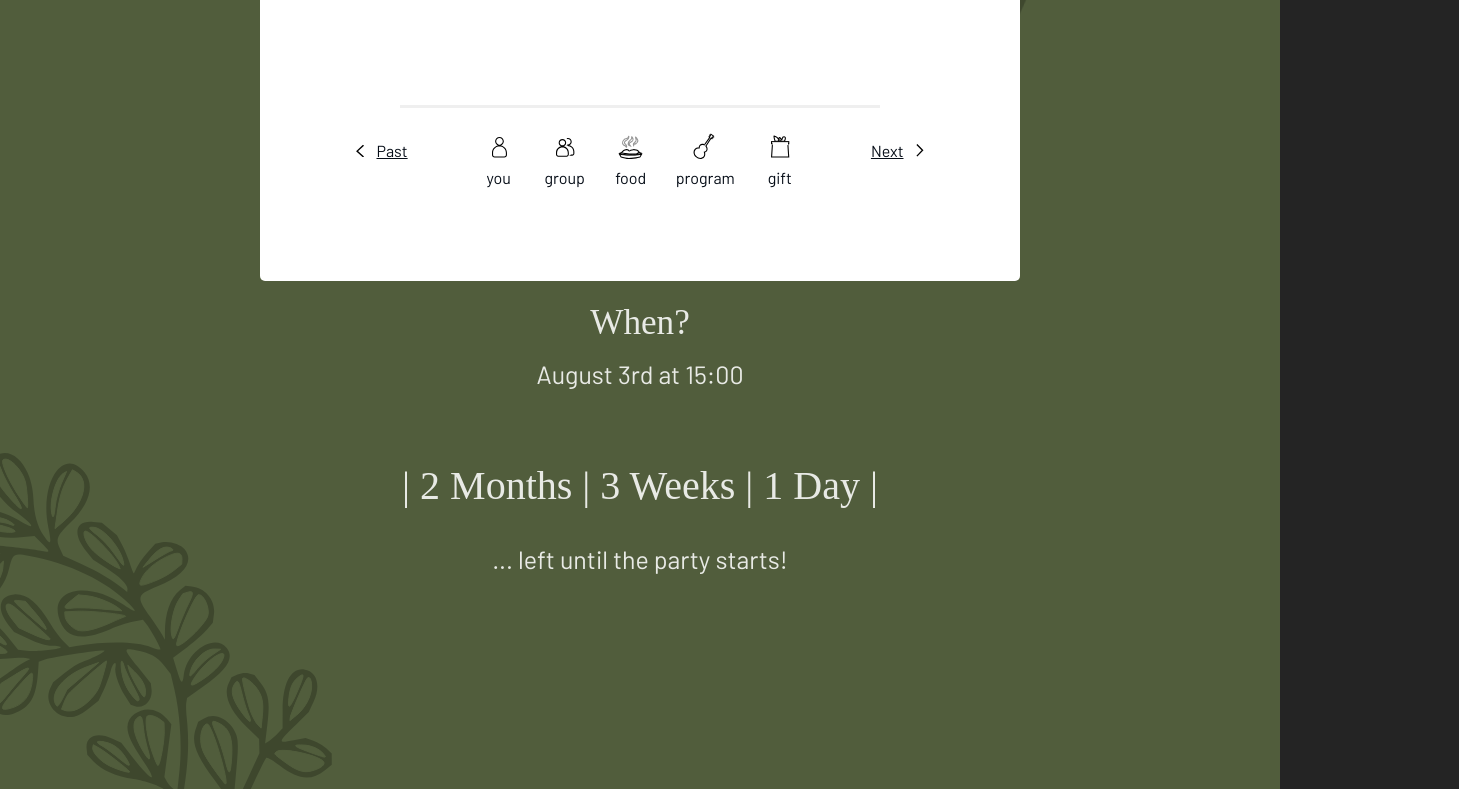
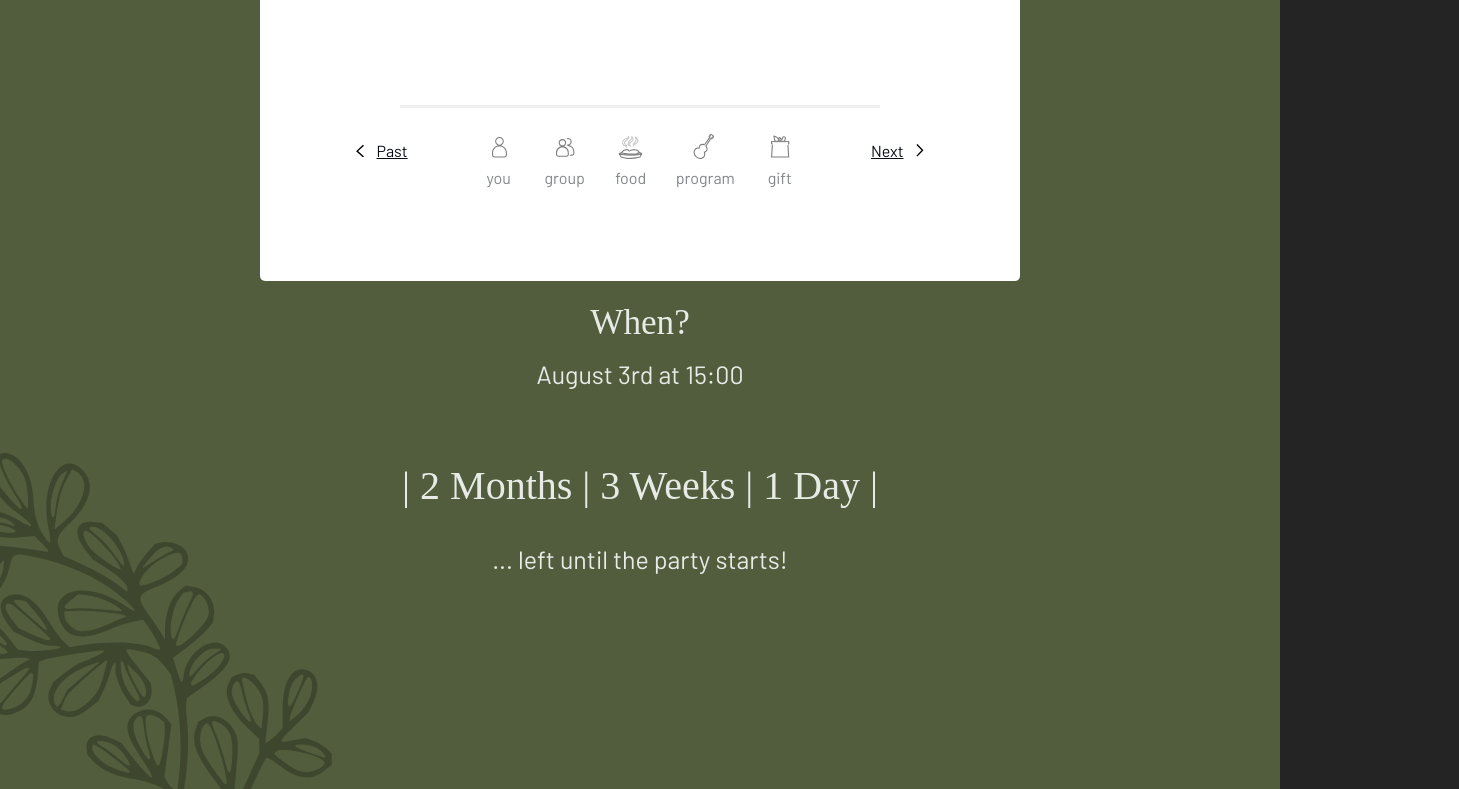
Before and after one commit to rayosdev/wedding, a React (Vite) app: page / in a window 1280 px wide. Shown: the part 1371-2160 px from the top of the page, 1459 px wide, since content can reach past the window. Built offline with nearby package versions, Linux system fonts and the light colour scheme; a web font is replaced by a local one.

Commit message:
have to go update

```diff
--- a/src/components/Attend/AttendForm.scss
+++ b/src/components/Attend/AttendForm.scss
@@ -68,7 +68,7 @@
 
 
         &--right {
-            right: -10rem;
+            right: -7rem;
             top: -8.5rem;
         }
         &--left {
--- a/src/components/Attend/PersonFormStep.jsx
+++ b/src/components/Attend/PersonFormStep.jsx
@@ -2,9 +2,8 @@ import React, { useState } from 'react'
 import RadioGroup from './components/RadioGroup'
 import './PersonFormStep.scss'
 
-import { userAttendance, userEmail, userName } from '../../store'
+import { _userAttendance, _userEmail, _userName } from '../../store'
 import FormInput from './components/FormInput'
-import GiftsFormStep from './GiftsFormStep'
 
 const radioGroupProps = {
     legendText: "Your attendance status",
@@ -33,18 +32,19 @@ export default function PersonFormStep() {
     const [showGroupStatus, setShowGroupStatus] = useState(false)
 
     const handelChange = (e) => {
-        if(e.target.value.includes("yes")) userAttendance.value = true
-        else userAttendance.value = false
+        if(e.target.value.includes("yes")) _userAttendance.value = true
+        else _userAttendance.value = false
         setShowNameAndEmail(true)
     }
 
     const handelUserInfo = (e) => {
+        return
         const felid = e.target.value
         if(felid.value != ""){
-            if(felid.type == 'name') userName.value = felid.value
-            else if(felid.type == 'name') userEmail.value = felid.value
+            if(felid.type == 'name') _userName.value = felid.value
+            else if(felid.type == 'email') _userEmail.value = felid.value
         }
-        if (userName.value != "" && userEmail.value != ""){
+        if (_userName.value != "" && _userEmail.value != ""){
             setShowGroupStatus(true)
         }
     }
@@ -66,14 +66,13 @@ export default function PersonFormStep() {
                     autocomplete="name"
                     onChange={handelUserInfo}
                 />
-                    <FormInput
+                <FormInput
                     type="email"
                     name="user:emails"
                     label="Email"
                     autocomplete="email"
                     onChange={handelUserInfo}
                 />
-                {/* <GiftsFormStep /> */}
             </div>
         </>
     )
--- a/src/components/Attend/components/FormInput.jsx
+++ b/src/components/Attend/components/FormInput.jsx
@@ -5,7 +5,9 @@ export default function FormInput(props) {
 
     const {type, name, label, autocomplete, value, onChange} = {...props}
 
-    let pattern = type == 'email' ? "[a-zA-Z0-9._%+-]+@[a-zA-Z0-9.-]+\.[a-zA-Z]{2,}$" : null
+    let pattern = type == 'email'
+        ? new RegExp("\b[A - Z0 -9._ % +-] + @[A - Z0 - 9. -] +\.[A - Z]{ 2, }\b/i")
+        : null
 
     return (
         <div className='form-input'>
@@ -14,8 +16,8 @@ export default function FormInput(props) {
                 name={name}
                 type={type}
                 autoComplete={autocomplete}
-                pattern={pattern ? pattern : ''}
-                onChange={onChange}
+                pattern={pattern != null ? pattern : undefined}
+                // onChange={onChange}
             />
         </div>
     )
--- a/src/components/Attend/components/FormNavbar.jsx
+++ b/src/components/Attend/components/FormNavbar.jsx
@@ -1,4 +1,4 @@
-import React from 'react'
+import React, { useState } from 'react'
 import './FormNavbar.scss'
 
 import formIconFood from '../../../assets/attend-form/food.svg'
@@ -10,6 +10,8 @@ import formIconGroup from '../../../assets/attend-form/group.svg'
 import arrowPoint from '../../../assets/arrow-point.svg'
 
 export default function FormNavbar() {
+
+    const [activeFormStep, setActiveFormStep] = useState('')
 
     const menuButtons = [
         {
@@ -34,25 +36,44 @@ export default function FormNavbar() {
         },
     ]
 
-    const handelFormNavButtonClicked = (e) => {
+    const handelFormNavButtonClicked = (e, name) => {
+        let clickedButton = e.target
+        if (e.target.nodeName !== 'BUTTON') {
+            clickedButton = e.target.parentElement
+        }
+
+        if(name == 'past' && name == 'next'){
+
+        }else{
+            setActiveFormStep(name)
+        }
 
     }
 
 
     return (
         <div className="attend-form-menu attend-form-menu__container">
-            <button className="attend-form-menu__button--past"><img src={arrowPoint} />Past</button>
+            <button
+                className="attend-form-menu__button--past"
+                onClick={e => handelFormNavButtonClicked(e, 'past')}
+            ><img src={arrowPoint} />Past</button>
             <ul>
                 {menuButtons.map(button => (
-                    <li key={button.text} className="attend-form-menu__button-wrapper">
-                        <button className="attend-form-menu__button">
+                    <li key={button.text} className={`attend-form-menu__button-wrapper ${activeFormStep == button.text ? 'active' : '' }`}>
+                        <button
+                            className="attend-form-menu__button"
+                            onClick={e => handelFormNavButtonClicked(e, button.text)}
+                        >
                             <img src={button.imageSrc} alt="" />
                             <span>{button.text}</span>
                         </button>
                     </li>
                 ))}
             </ul>
-            <button className="attend-form-menu__button--next">Next <img src={arrowPoint} /></button>
+            <button
+                className="attend-form-menu__button--next"
+                onClick={e => handelFormNavButtonClicked(e, 'next')}
+            >Next <img src={arrowPoint} /></button>
         </div>
     )
 }
--- a/src/components/Attend/components/FormNavbar.scss
+++ b/src/components/Attend/components/FormNavbar.scss
@@ -24,6 +24,7 @@
         max-height: 80px;
         border: none;
         outline: none;
+        cursor: pointer;
 
         &:focus {
             outline: none;
@@ -87,4 +88,36 @@
             }
         }
     }
+
+    &__button-wrapper {
+
+        cursor: pointer;
+        position: relative;
+        opacity: 0.5;
+
+        &.active,
+        &.active::before {
+            opacity: 1;
+        }
+
+        &::before {
+            content: "";
+            position: absolute;
+            border-top: solid var(--gray) 3px;
+            inset: 0;
+            width: 30px;
+            margin: 0 auto;
+            top: -1.25rem;
+            opacity: 0;
+            pointer-events: none;
+            user-select: none;
+        }
+
+        & > span,
+        & > img {
+            pointer-events: none;
+            user-select: none;
+            position: relative;
+        }
+    }
 }
--- a/src/index.css
+++ b/src/index.css
@@ -16,6 +16,7 @@
   --text-dark: #060D17;
 
   --gray-light: #efefef;
+  --gray: #5C5C5C;
 
 
   /*
--- a/src/store.js
+++ b/src/store.js
@@ -1,7 +1,9 @@
 import { signal } from "@preact/signals"
 
-export const userAttendance = signal(null)
-export const userName = signal(null)
-export const userEmail = signal(null)
+export const _userAttendance = signal(null)
+export const _userName = signal(null)
+export const _userEmail = signal(null)
 
-export const countdownString = signal(null)
+export const _countdownString = signal(null)
+
+export const _activeFormStep = signal(null)
```
